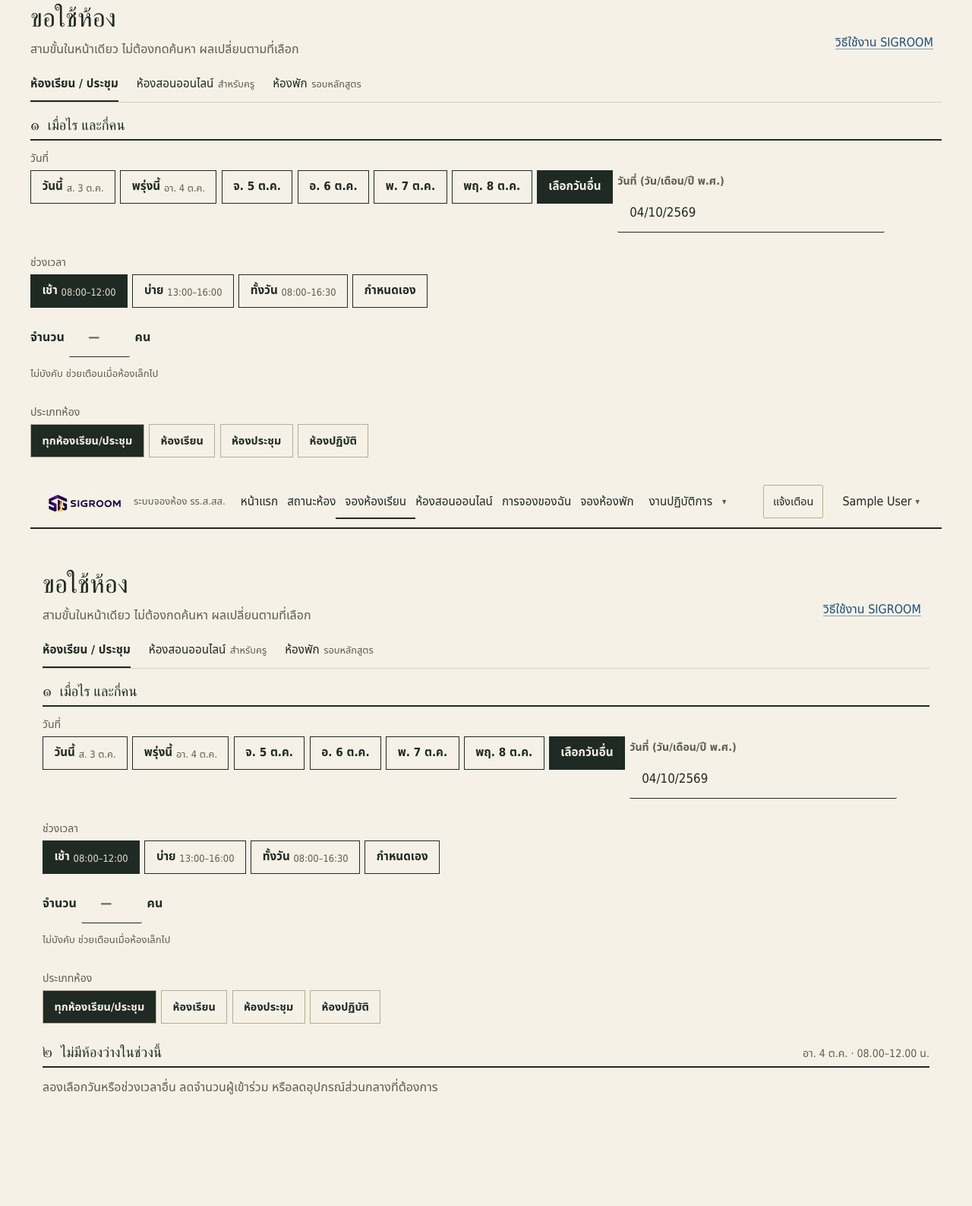
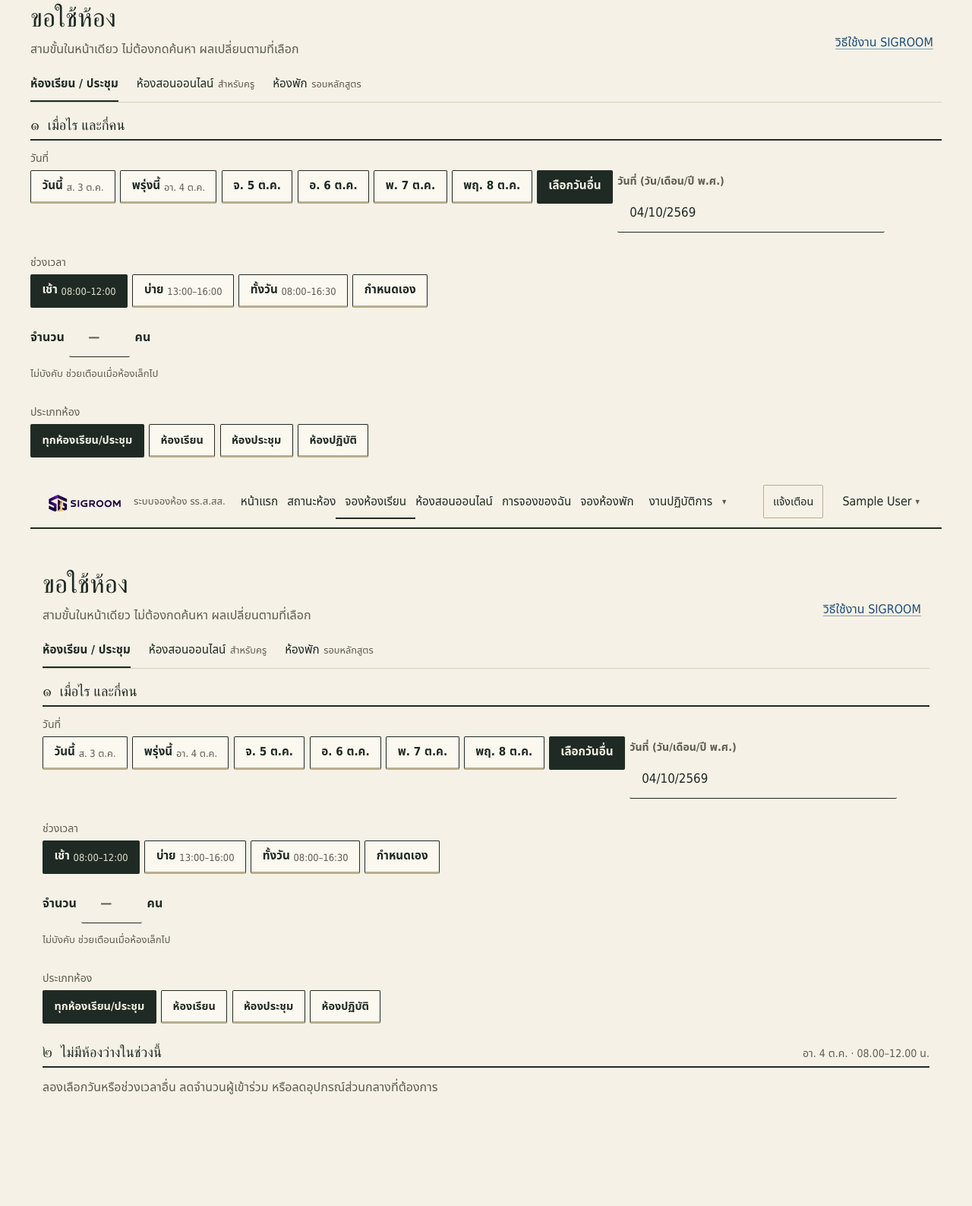
Before and after one commit to saisansan11/sigroom, a Django app: page /book/ in a window 1280 px wide, after a click on "เลือกวันอื่น". Shown: the part 151-1738 px from the top of the page at 76% size. Run offline with Django 5.2, Linux system fonts and the light colour scheme; the visitor is signed in with stand-in values (Sample User, id 1); data comes from the database, SQL or seed files in the repository; data that the repository does not hold is empty; parts of the project's set-up code (start-up, migrations or seed data) failed here and were passed over; some libraries are stand-ins or nearby versions; some web fonts are replaced.

Commit message:
feat(theme): ปรับชิปเป็นแป้นเครื่องคิดเลขยุค 90

```diff
--- a/static/css/theme_90s.css
+++ b/static/css/theme_90s.css
@@ -57,3 +57,39 @@
   .lka-r3g-service-grid a.lka-r3g-service:hover,
   .lka-r3g-service-grid a.lka-r3g-service:focus-visible { transform: none; }
 }
+
+/* B3 — ชิปตัวเลือกแบบแป้นเครื่องคิดเลข */
+.chip > span,
+.chip-group .chip > span,
+.category-chip {
+  min-height: 44px;
+  display: inline-flex;
+  align-items: center;
+  justify-content: center;
+  border: 1px solid var(--ink);
+  border-bottom: 3px solid var(--rule-strong);
+  border-radius: 2px;
+  background: var(--paper-raised);
+  color: var(--ink);
+  transition: transform 80ms ease, border-bottom-width 80ms ease, background 80ms ease;
+}
+.chip:active > span,
+.category-chip:active {
+  transform: translateY(2px);
+  border-bottom-width: 1px;
+}
+.chip input:checked + span,
+.chip-input:checked + .chip > span,
+.category-chip.is-on {
+  border-color: var(--ink);
+  border-bottom-color: var(--ink);
+  background: var(--ink);
+  color: var(--paper);
+}
+@media (prefers-reduced-motion: reduce) {
+  .chip > span,
+  .chip-group .chip > span,
+  .category-chip { transition: none; }
+  .chip:active > span,
+  .category-chip:active { transform: none; }
+}
```
